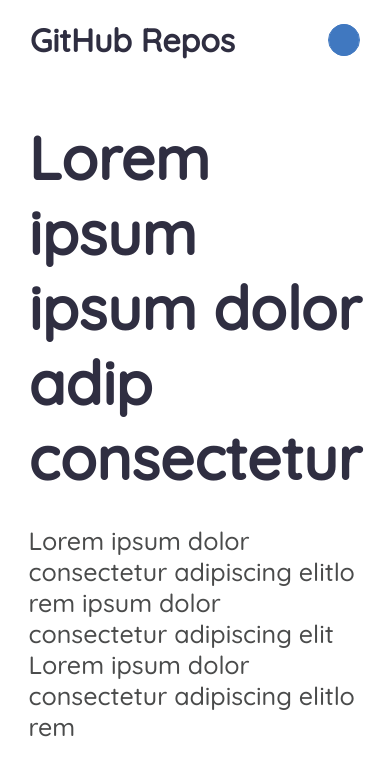
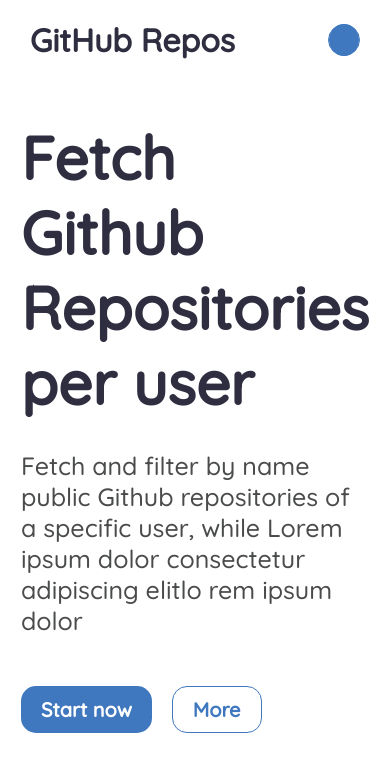
Before and after one commit to nawresncib12/GitHubRepos, a React (Create React App) app: page / in a window 390 px wide. Shown: the top 782 px of the page. Built offline with nearby package versions, Linux system fonts and the light colour scheme.

Commit message:
responsive

```diff
--- a/src/components/Home/HeroDescription.tsx
+++ b/src/components/Home/HeroDescription.tsx
@@ -11,11 +11,10 @@
   };
   return (
     <div className={classes.heroDescription + " flex-1"}>
-      <h1>Lorem ipsum ipsum dolor adip consectetur</h1>
+      <h1>Fetch Github Repositories per user</h1>
       <p>
-        Lorem ipsum dolor consectetur adipiscing elitlo rem ipsum dolor
-        consectetur adipiscing elit Lorem ipsum dolor consectetur adipiscing
-        elitlo rem
+        Fetch and filter by name public Github repositories of a specific user,
+        while Lorem ipsum dolor consectetur adipiscing elitlo rem ipsum dolor
       </p>
       <div className="row mt-20">
         <Button onClick={toSearchUser} type="primary" text="Start now" />
--- a/src/components/Home/More.module.css
+++ b/src/components/Home/More.module.css
@@ -23,6 +23,10 @@
     margin-top: 20px;
 }
 
+.more svg {
+    max-width: 90%;
+}
+
 @media only screen and (max-width: 1000px) {
     .more {
         max-width: 70vw;
--- a/src/components/Home/More.tsx
+++ b/src/components/Home/More.tsx
@@ -13,7 +13,7 @@
     <div className={classes.more}>
       <div className={classes.description}>
         <h1>More questions?</h1>
-        <p>Answers are just a message away.</p>
+        <p>Answers are just a message away1</p>
         <div className={classes.socials}>
           <IconTitle
             icon={faLinkedin}
```
